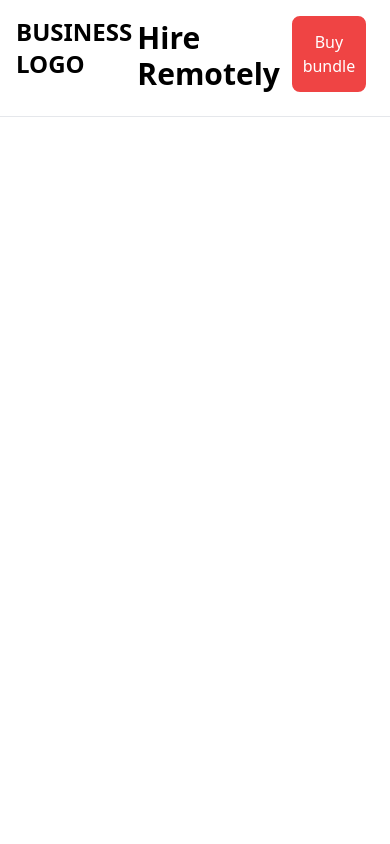
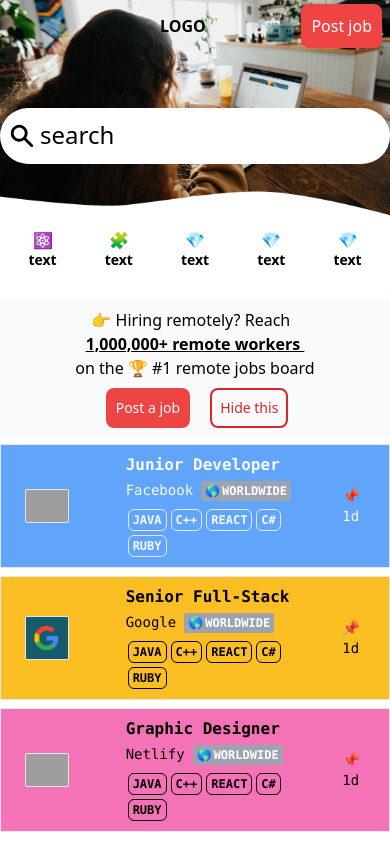
Before and after one commit to ognjen-dev/hire-remote, a React (Create React App) app: page / in a window 390 px wide. Built offline with nearby package versions, Linux system fonts and the light colour scheme; grey boxes are pictures that could not be loaded.

Commit message:
make header responsive

```diff
--- a/src/App.tsx
+++ b/src/App.tsx
@@ -6,7 +6,7 @@
 function App() {
   return (
     <div className="App">
-      <Hire />
+      <GetHired />
     </div>
   );
 }
--- a/src/App/Components/SharedComponents/PageHeader.tsx
+++ b/src/App/Components/SharedComponents/PageHeader.tsx
@@ -5,9 +5,9 @@
         <div className="border-b">
             <div className="flex justify-between items center m-4 pb-2">
 
-                <a href="/" className="text-2xl font-bold">BUSINESS LOGO</a>
+                <a href="/" className="self-center text-2xl font-bold">BUSINESS LOGO</a>
 
-                <p className="text-3xl font-bold mt-1">Hire Remotely</p>
+                <p className="text-3xl font-bold mt-1 md:block hidden">Hire Remotely</p>
 
                 <button className="hover:border-red-600 hover:text-red-600 hover:bg-transparent ml-3 inline-flex items-center px-2 py-2 mr-2 lg:px-4 lg:py-2 border-red-500 border-2 rounded-lg bg-red-500 text-md font-medium text-white">
                     Buy <p className="md:block hidden">&nbsp;a&nbsp;</p>bundle
```
